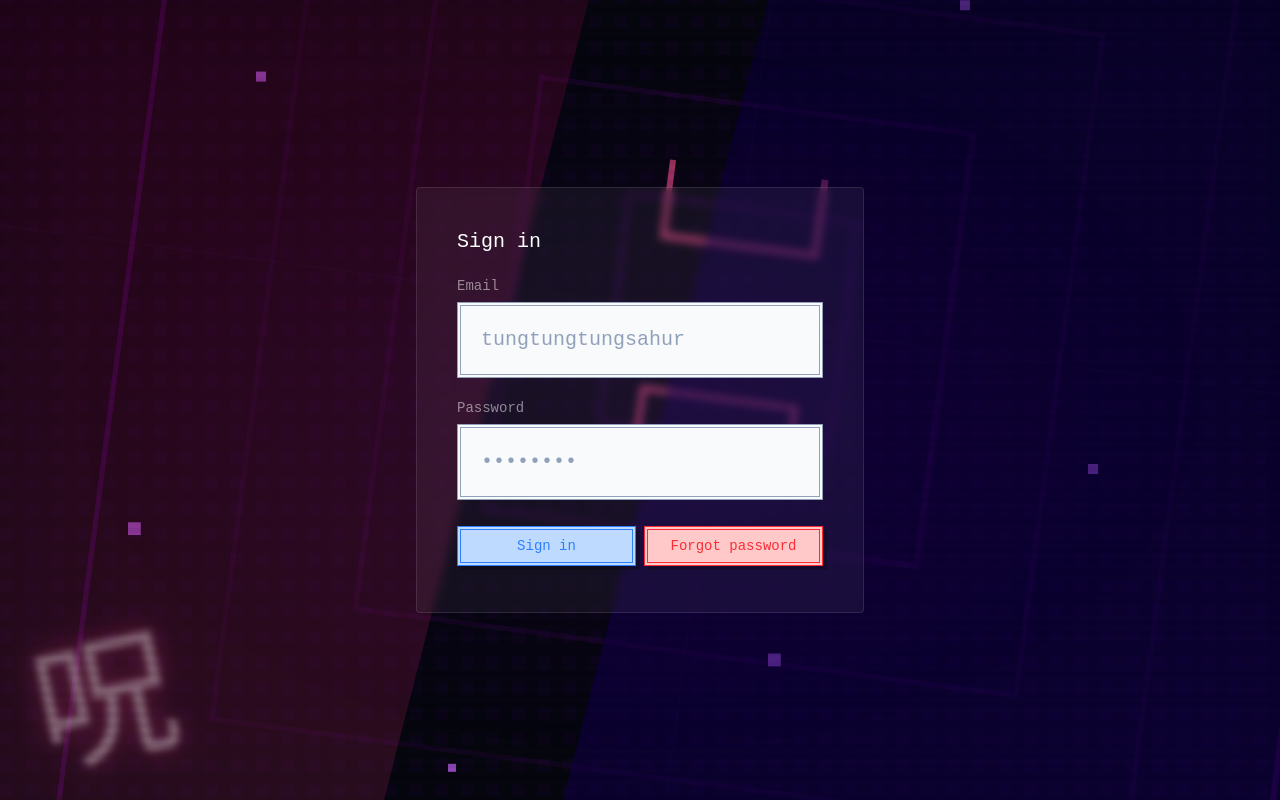
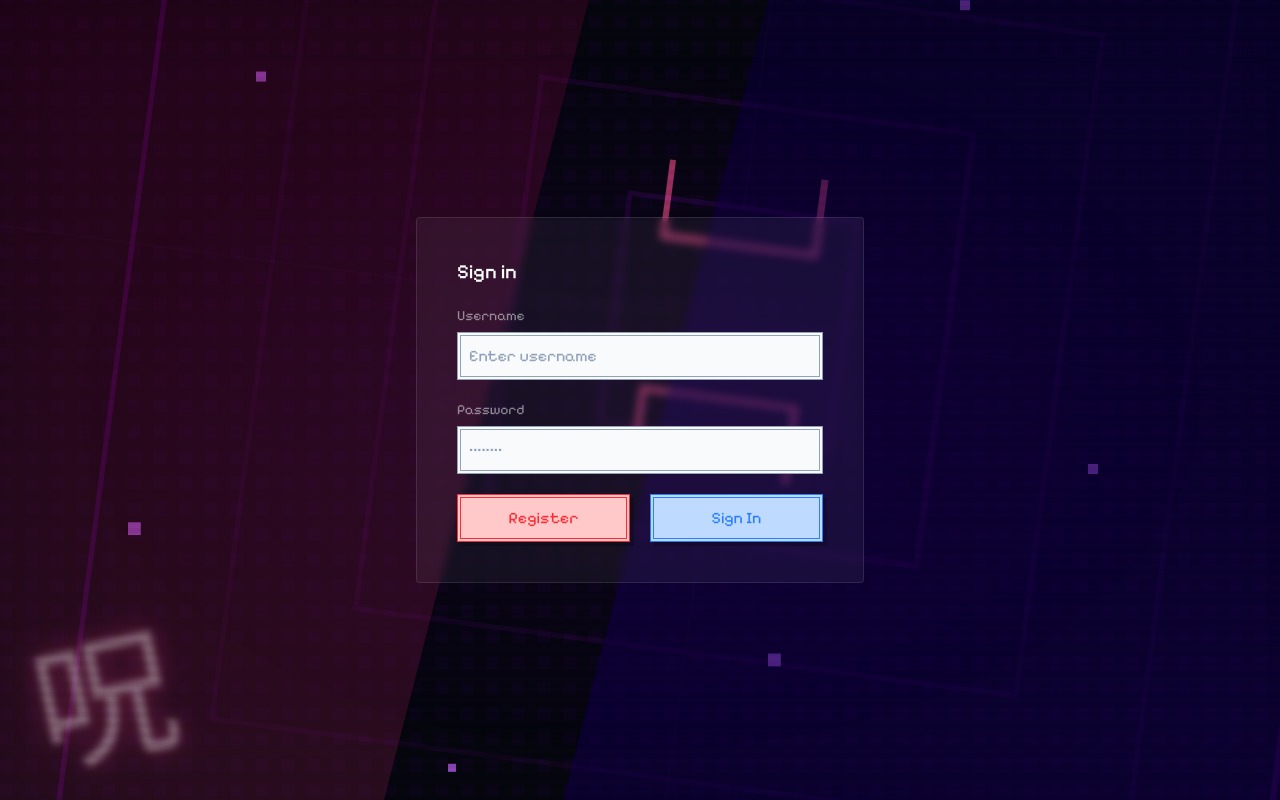
Before and after one commit to staten-island-tech/vue-supabase-project-2026-ma-ma, a Nuxt app: page /login in a window 1280 px wide. Built offline with nearby package versions, Linux system fonts and the light colour scheme.

Commit message:
feat: update component geometry and add Pixelify to Nuxt CSS array

```diff
--- a/app/components/ButtonPrimary.vue
+++ b/app/components/ButtonPrimary.vue
@@ -3,9 +3,9 @@
     <button
       v-bind="$attrs"
       :class="[
-        'w-full p-5',
+        'w-full p-2',
         'border-4 border-double border-primary-border bg-primary shadow-transparent-md',
-        'text-2xl text-primary-foreground',
+        'text-md text-primary-foreground',
         'transition-all duration-150',
         'hover:border-primary-hover hover:bg-primary-hover hover:text-primary-hover-foreground hover:shadow-transparent-lg',
         'active:translate-x-0.5 active:translate-y-0.5 active:shadow-none',
--- a/app/components/ButtonSecondary.vue
+++ b/app/components/ButtonSecondary.vue
@@ -3,9 +3,9 @@
     <button
       v-bind="$attrs"
       :class="[
-        'w-full p-5',
+        'w-full p-2',
         'border-4 border-double border-secondary-border bg-secondary shadow-transparent-md',
-        'text-2xl text-secondary-foreground',
+        'text-md text-secondary-foreground',
         'transition-all duration-150',
         'hover:border-secondary-hover hover:bg-secondary-hover hover:text-secondary-hover-foreground hover:shadow-transparent-lg',
         'active:translate-x-0.5 active:translate-y-0.5 active:shadow-none',
--- a/app/components/TextInput.vue
+++ b/app/components/TextInput.vue
@@ -5,10 +5,10 @@
       :placeholder="props.placeholder"
       v-bind="$attrs"
       :class="[
-        'p-5',
+        'p-2',
         'outline-none',
         'border-4 border-double border-input-border bg-input',
-        'text-xl text-input-foreground',
+        'text-md text-input-foreground',
         'transition-all duration-150',
         'focus:border-input-focus-border focus:bg-input-focus focus:text-input-focus-foreground',
         'placeholder:text-input-placeholder',
--- a/app/pages/login.vue
+++ b/app/pages/login.vue
@@ -1,33 +1,44 @@
 <template>
   <div class="flex justify-center items-center p-32 w-screen h-screen">
-  <LoginBackground/>
-  <div class="flex flex-col gap-5 p-10 w-full max-w-md rounded bg-white/5 backdrop-blur-sm border border-white/10">
-
+    <LoginBackground />
+    <div
+      class="flex flex-col gap-5 p-10 w-full max-w-md rounded bg-white/5 backdrop-blur-sm border border-white/10"
+    >
       <h2 class="text-xl font-medium text-white">Sign in</h2>
 
       <div class="flex flex-col gap-1.5">
-      <label for="Username" class="text-sm text-white/50">Email</label>
-      <TextInput id="Username" type="text" placeholder="tungtungtungsahur" class="w-full" />
+        <label for="username" class="text-sm text-white/50">Username</label>
+        <TextInput
+          id="username"
+          type="text"
+          placeholder="Enter username"
+          class="w-full"
+        />
       </div>
 
       <div class="flex flex-col gap-1.5">
         <label for="password" class="text-sm text-white/50">Password</label>
-      <TextInput id="password" type="password" placeholder="••••••••" class="w-full" />
+        <TextInput
+          id="password"
+          type="password"
+          placeholder="••••••••"
+          class="w-full"
+        />
       </div>
 
-    <div class="flex gap-2">
-      <ButtonPrimary label="Sign in" class="flex-1 text-sm py-1.5" />
-      <ButtonSecondary label="Forgot password" class="flex-1 text-sm py-1.5" />
+      <div class="flex flex-row-reverse gap-5">
+        <ButtonPrimary label="Sign In" class="flex-1" />
+        <ButtonSecondary label="Register" class="flex-1" />
       </div>
     </div>
   </div>
 </template>
 
 <script setup lang="ts">
-import LoginBackground from '~/components/LoginBackground.vue';
-import ButtonPrimary from '~/components/ButtonPrimary.vue';
-import ButtonSecondary from '~/components/ButtonSecondary.vue';
-import TextInput from '~/components/TextInput.vue';
+import LoginBackground from "~/components/LoginBackground.vue";
+import ButtonPrimary from "~/components/ButtonPrimary.vue";
+import ButtonSecondary from "~/components/ButtonSecondary.vue";
+import TextInput from "~/components/TextInput.vue";
 </script>
 
 <style scoped></style>
--- a/nuxt.config.ts
+++ b/nuxt.config.ts
@@ -3,4 +3,10 @@ export default defineNuxtConfig({
   compatibilityDate: "2025-07-15",
   devtools: { enabled: true },
   modules: ["@nuxtjs/tailwindcss"],
+  css: [
+    "@fontsource/pixelify-sans/400.css",
+    "@fontsource/pixelify-sans/500.css",
+    "@fontsource/pixelify-sans/600.css",
+    "@fontsource/pixelify-sans/700.css",
+  ],
 });
```
Lines whose indentation alone changed are shown as unchanged.
